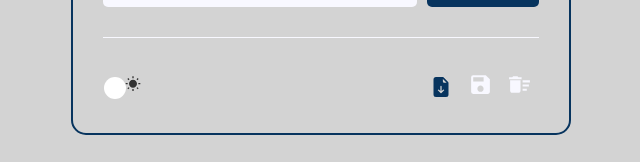
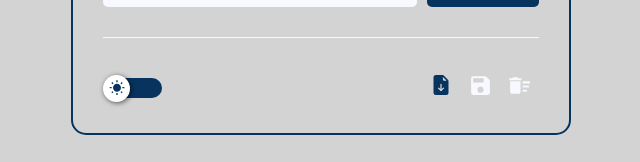
Before and after one commit to gabriel-dp/Sword-ToDo, a React (Create React App) app: page / in a window 1280 px wide. Shown: the part 145-307 px from the top of the page, without its empty margins (319-959 px from the left). Built offline with nearby package versions, Linux system fonts and the light colour scheme.

Commit message:
functional switch

```diff
--- a/src/App.jsx
+++ b/src/App.jsx
@@ -1,6 +1,7 @@
 import React, { useState, useEffect } from 'react';
 import {v4 as uuidv4} from 'uuid';
 import { BrowserRouter, Routes, Route } from 'react-router-dom';
+import usePersistedState from './utils/usePersistedState';
 
 import { ThemeProvider } from 'styled-components';
 import GlobalStyle from './style/global';
@@ -11,15 +12,7 @@ import TaskList  from './components/TaskList/TaskList';
 import TaskDetails from './components/TaskDetails/TaskDetails';
 
 const App = () => {
-	//get previous data from local storage
-	let previous_data = JSON.parse(window.localStorage.getItem('tasks_data'));
-	if (previous_data === null) previous_data = [];
-	const [tasks, setTasks] = useState (previous_data);
-
-	//saves the data in local storage when tasks is changed
-	useEffect(() => {
-		window.localStorage.setItem('tasks_data', JSON.stringify(tasks));
-	}, [tasks]);
+	const [tasks, setTasks] = usePersistedState('tasks', []);
 
 	const handleChangeComplete = (taskId) => {
 		const newTasks = tasks.map(task => {
@@ -146,7 +139,7 @@ const App = () => {
 		setTasks([]);
 	}
 
-	const[theme, setTheme] = useState(light);
+	const[theme, setTheme] = usePersistedState('theme', light);
 	const ToggleTheme = () => {
 		setTheme(theme.title === 'light' ? dark : light);
 	}
--- a/src/components/TaskList/ManageTasks/index.jsx
+++ b/src/components/TaskList/ManageTasks/index.jsx
@@ -3,7 +3,7 @@ import { BsFileEarmarkArrowDownFill } from 'react-icons/bs';
 import { MdSave, MdDeleteSweep, MdWbSunny, MdNightlightRound } from 'react-icons/md';
 import Switch from 'react-switch';
 
-import { Divisor, ManageContainer, ManageButton } from "./styles";
+import { Divisor, ManageContainer, ManageBlock, ManageButton, SwitchIcon } from "./styles";
 
 const ManageTasks = ({tasks, handleImportTasks, handleDeleteAll, toggleTheme, theme}) => {
 
@@ -46,18 +46,33 @@ const ManageTasks = ({tasks, handleImportTasks, handleDeleteAll, toggleTheme, th
         <>
             <Divisor/>
             <ManageContainer>
-                <div>
+                <ManageBlock>
                     <Switch
                         onChange={toggleTheme}
                         checked={theme.title === 'dark'}
-                        checkedIcon={<MdNightlightRound/>}
-                        uncheckedIcon={<MdWbSunny/>}
-                        height={24}
-                        offColor=''
-                        onColor=''
+                        checkedHandleIcon={
+                            <SwitchIcon iconColor='gray'>
+                                <MdNightlightRound/>
+                            </SwitchIcon>
+                        }
+                        uncheckedHandleIcon={
+                            <SwitchIcon iconColor='primary'>
+                                <MdWbSunny/>
+                            </SwitchIcon>
+                        }
+                        checkedIcon={false}
+                        uncheckedIcon={false}
+                        offColor='#07345e'
+                        onColor='#444'
+                        offHandleColor="#fff"
+                        onHandleColor="#7feeff"
+                        width={window.matchMedia("(max-device-width: 500px)").matches ? 0 : 55}
+                        height={window.matchMedia("(max-device-width: 500px)").matches ? 40 : 20}
+                        handleDiameter={window.matchMedia("(max-device-width: 500px)").matches ? 54 : 27}
+                        boxShadow="1px 1px 5px rgba(0, 0, 0, 0.6)"
                     />
-                </div>
-                <div>
+                </ManageBlock>
+                <ManageBlock>
                     <ManageButton className='importFile'>
                         <label htmlFor='file-upload'>
                             <input id='file-upload' type='file' onChange={onFileChange}/>
@@ -70,7 +85,7 @@ const ManageTasks = ({tasks, handleImportTasks, handleDeleteAll, toggleTheme, th
                     <ManageButton className='deleteAll' onClick={handleDeleteAll} tasksEmpty={tasks.length === 0}>
                         <MdDeleteSweep/>
                     </ManageButton>
-                </div>
+                </ManageBlock>
             </ManageContainer>
         </>
     );
--- a/src/components/TaskList/ManageTasks/styles.js
+++ b/src/components/TaskList/ManageTasks/styles.js
@@ -24,6 +24,11 @@ export const ManageContainer = styled.div`
         margin-top: 120px;
         position: relative;
     }
+`;
+
+export const ManageBlock = styled.div`
+    display: flex;
+    align-items: center;
 `;
 
 export const ManageButton = styled.button`
@@ -79,3 +84,16 @@ export const ManageButton = styled.button`
         }
     }
 `;
+
+export const SwitchIcon = styled.div`
+    color: ${props => props.iconColor === 'gray' ? props.theme.colors.gray : props.iconColor === 'primary' ? props.theme.colors.primary : props.theme.colors.black};
+    width: 100%;
+    height: 100%;
+    display: flex;
+    justify-content: center;
+    align-items: center;
+
+    @media (max-device-width: 500px) {
+        font-size: 200%;
+    }
+`;
--- a/src/index.css
+++ b/src/index.css
@@ -2,6 +2,7 @@
     margin: 0;
     padding: 0;
     box-sizing: border-box;
+    transition: color 0.1s ease;
 }
 
 @font-face {
--- /dev/null
+++ b/src/utils/usePersistedState.jsx
@@ -0,0 +1,19 @@
+import { useState, useEffect } from 'react';
+
+function usePersistedState (key, initialState) {
+    const [state, setState] = useState(() => {
+        const storageValue = localStorage.getItem(key);
+        if (storageValue) {
+            return JSON.parse(storageValue);
+        }
+        return initialState;
+    });
+
+    useEffect(() => {
+        localStorage.setItem(key, JSON.stringify(state));
+    }, [key, state]);
+
+    return [state, setState];
+}
+
+export default usePersistedState;
```
